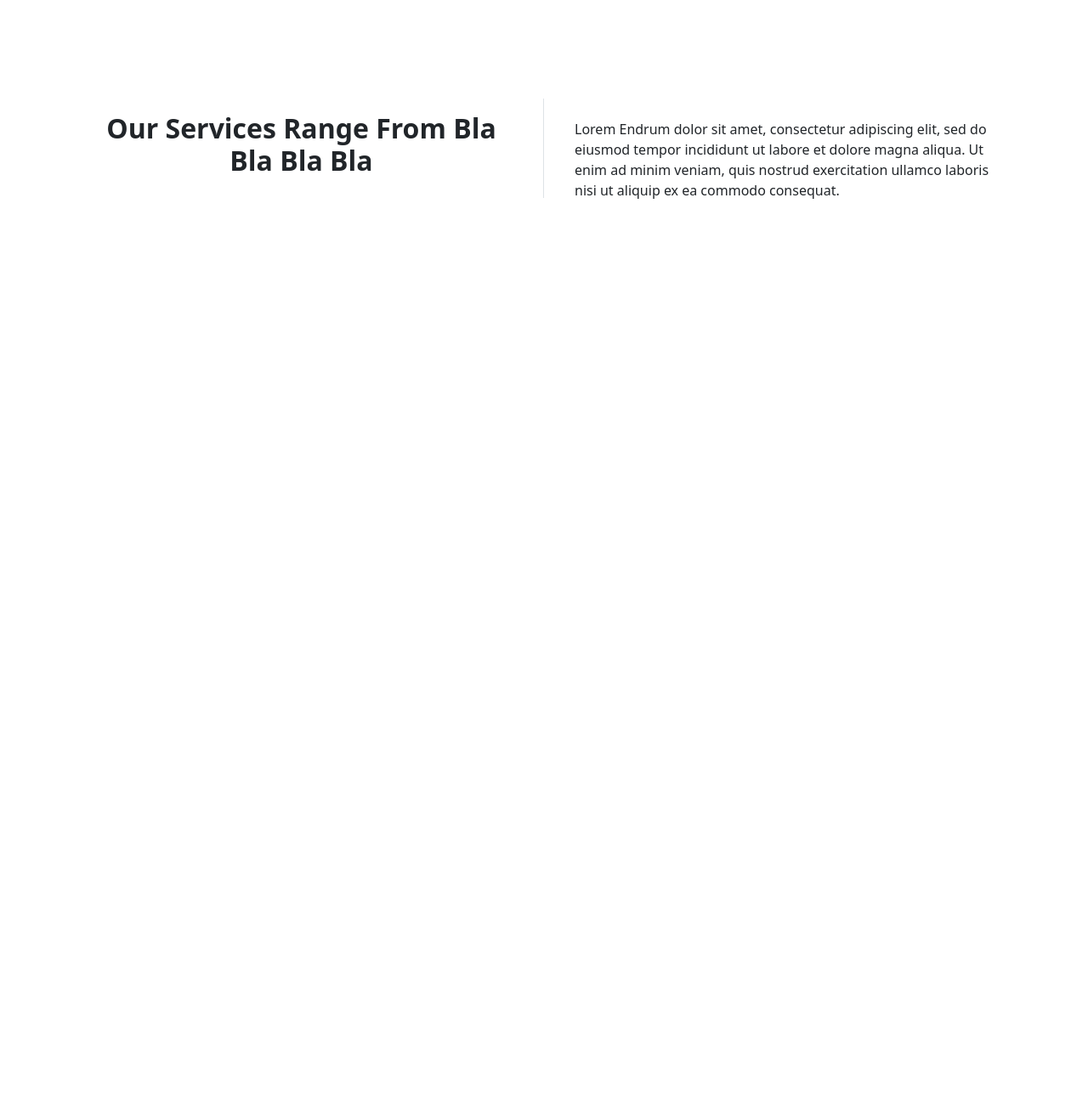
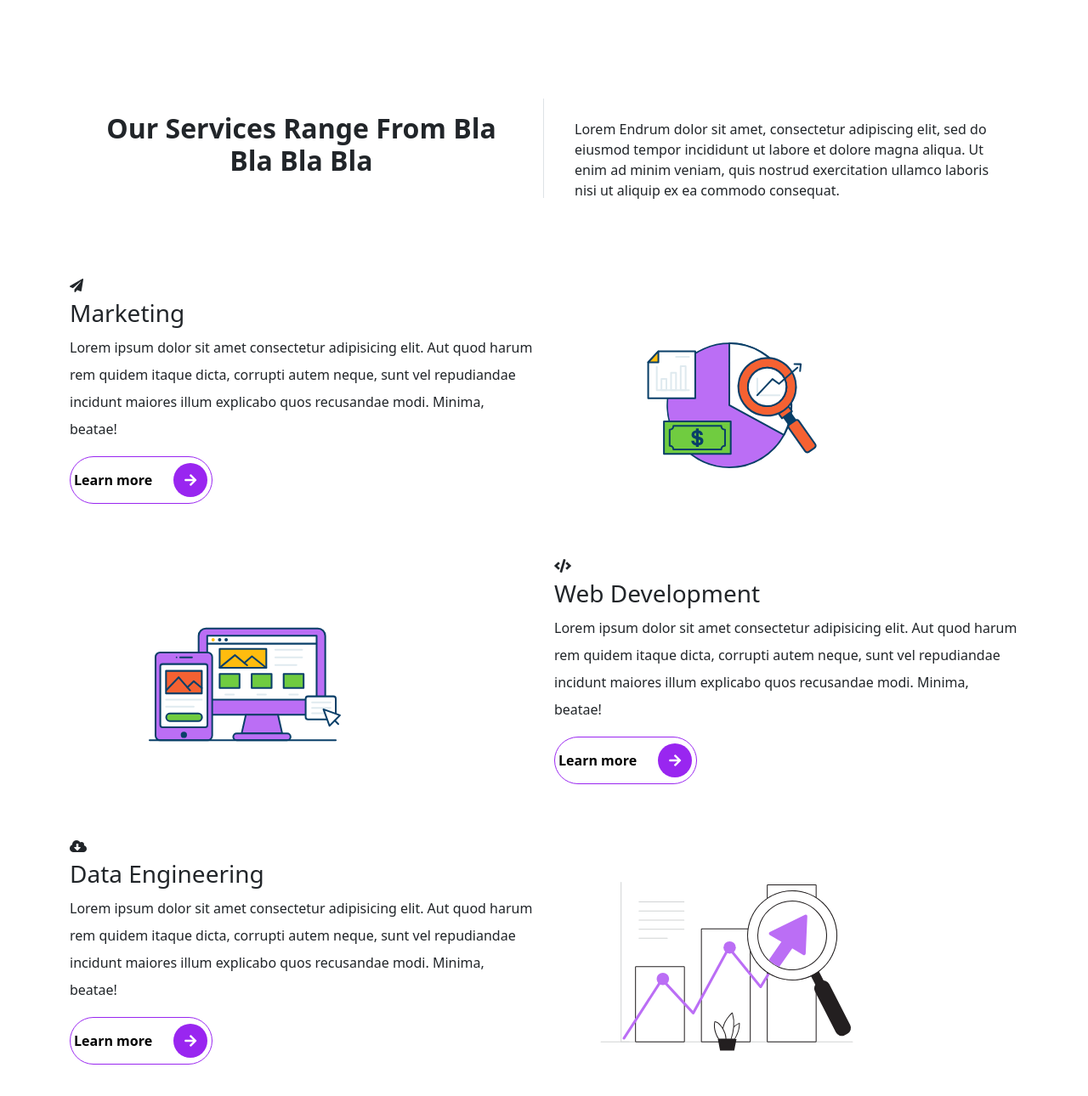
Before and after one commit to nnoamu/bootstrap-portfolio, a website: page index.html in a window 1280 px wide. Shown: the part 1137-2427 px from the top of the page at 85% size. Before the commit the page ends 1437 px from the top, so only its background shows below. Drawn offline with nearby package versions, Linux system fonts and the light colour scheme.

Commit message:
added services section

```diff
--- a/index.html
+++ b/index.html
@@ -145,6 +145,76 @@
   </div>
 
   <!-- START OF THE SERVICES CONTENT -->
+  <div class="container">
+    <!-- START OF THE MARKETING CONTENT -->
+    <div class="row">
+      <div class="col-lg-6 col-md-6 col-sm-12 col-xs-12 services mt-4">
+        <div class="services__content">
+          <div class="icon fas fa-paper-plane"></div>
+          <h3 class="display-3--title mt-1"> Marketing</h3>
+          <p class="lh-lg">
+            Lorem ipsum dolor sit amet consectetur adipisicing elit. Aut quod harum rem quidem itaque dicta, corrupti autem neque, sunt vel repudiandae incidunt maiores illum explicabo quos recusandae modi. Minima, beatae!
+          </p>
+          <button type="button" class="rounded-pill btn-rounded border-primary">Learn more
+            <span>
+              <i class="fas fa-arrow-right"></i>
+            </span>
+          </button>
+        </div>
+      </div>
+      <div class="col-lg-6 col-md-6 col-sm-12 col-xs-12 services mt-4">
+        <div class="services__content">
+          <img src="images/arts/Market analysis _Outline.svg" alt="marketing illustration" class="img-fluid">
+        </div>
+      </div>
+    </div>
+
+    <!-- START OF THE WEB DEV CONTENT -->
+    <div class="row">
+      <div class="col-lg-6 col-md-6 col-sm-12 col-xs-12 order-sm-12 services mt-4">
+        <div class="services__content">
+          <img src="images/arts/UI design _Outline.svg" alt="web dev illustration" class="img-fluid">
+        </div>
+      </div>
+      <div class="col-lg-6 col-md-6 col-sm-12 col-xs-12 order-sm-1 services mt-4">
+        <div class="services__content">
+          <div class="icon fas fa-code"></div>
+          <h3 class="display-3--title mt-1"> Web Development</h3>
+          <p class="lh-lg">
+            Lorem ipsum dolor sit amet consectetur adipisicing elit. Aut quod harum rem quidem itaque dicta, corrupti autem neque, sunt vel repudiandae incidunt maiores illum explicabo quos recusandae modi. Minima, beatae!
+          </p>
+          <button type="button" class="rounded-pill btn-rounded border-primary">Learn more
+            <span>
+              <i class="fas fa-arrow-right"></i>
+            </span>
+          </button>
+        </div>
+      </div>
+    </div>
+    <!-- START OF THE DATA ENGINEERING CONTENT -->
+    <div class="row">
+      <div class="col-lg-6 col-md-6 col-sm-12 col-xs-12 services mt-4">
+        <div class="services__content">
+          <div class="icon fas fa-cloud-download-alt"></div>
+          <h3 class="display-3--title mt-1">Data Engineering</h3>
+          <p class="lh-lg">
+            Lorem ipsum dolor sit amet consectetur adipisicing elit. Aut quod harum rem quidem itaque dicta, corrupti autem neque, sunt vel repudiandae incidunt maiores illum explicabo quos recusandae modi. Minima, beatae!
+          </p>
+          <button type="button" class="rounded-pill btn-rounded border-primary">Learn more
+            <span>
+              <i class="fas fa-arrow-right"></i>
+            </span>
+          </button>
+        </div>
+      </div>
+      <div class="col-lg-6 col-md-6 col-sm-12 col-xs-12 services mt-4">
+        <div class="services__content">
+          <img src="images/arts/Data analytics _Flatline.svg" alt="data analysis illustration" class="img-fluid">
+        </div>
+      </div>
+    </div>
+  </div>
+
 </section>
 
 
```
Also changed, not shown: images/arts/Data analytics _Flatline.svg (added), images/arts/Market analysis _Outline.svg (added), images/arts/UI design _Outline.svg (added).
